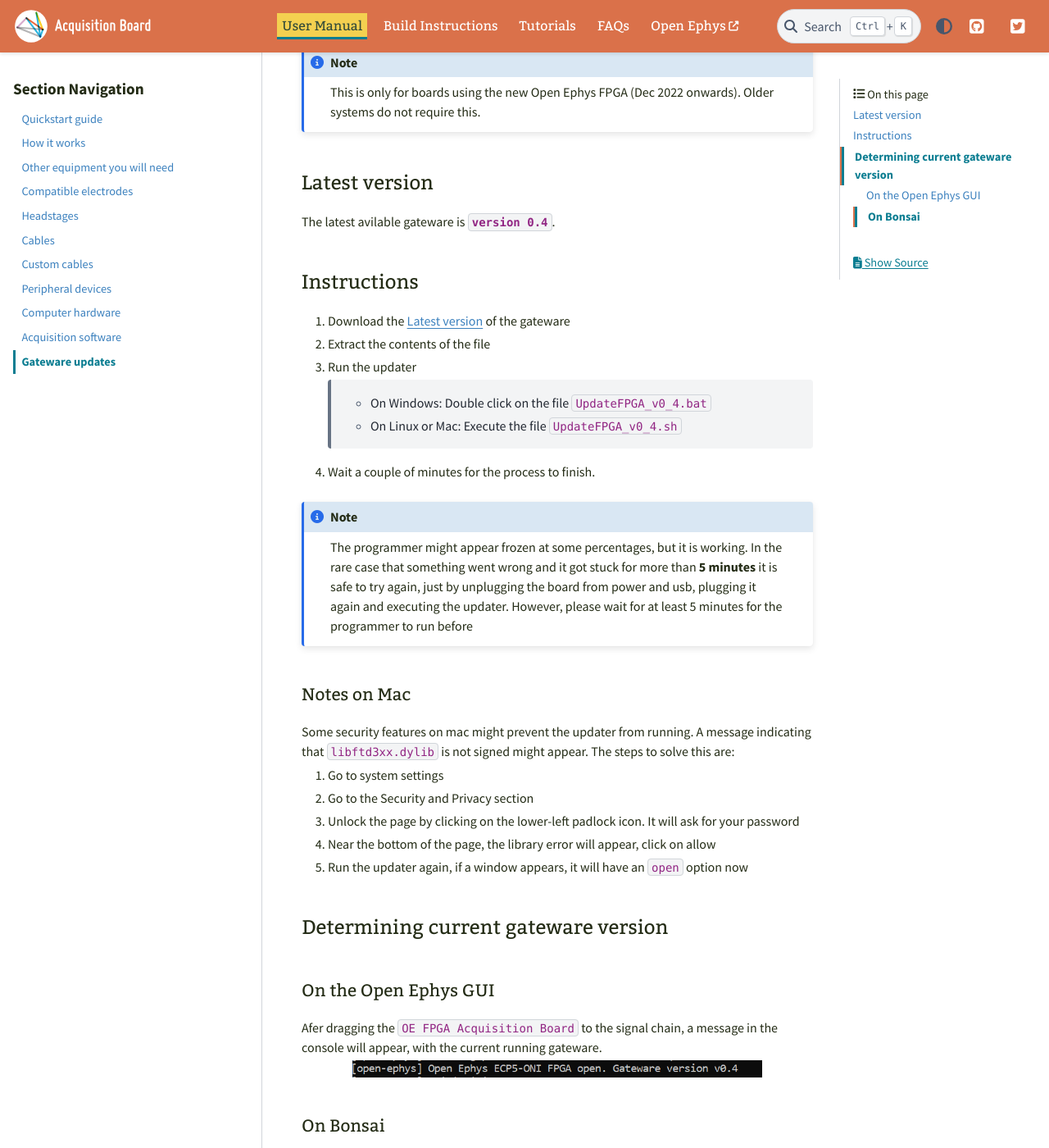
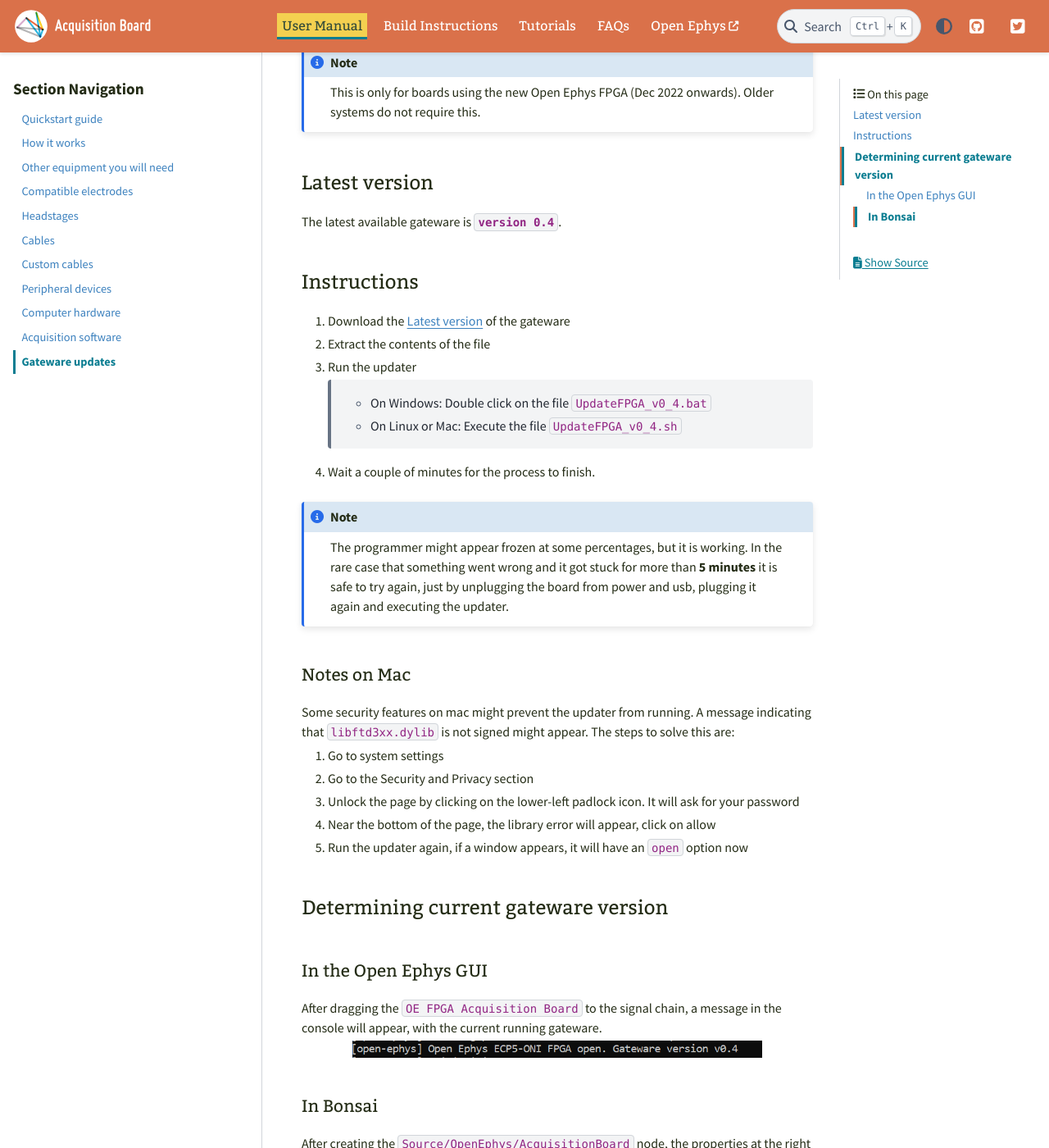
Before and after one commit to open-ephys/acq-board-docs, a Sphinx documentation site: the page built from source/User-Manual/Gateware-Update.rst, in a window 1280 px wide and 1400 px high, scrolled down 332 px. Shown: the whole window at 82% size. Built offline with Sphinx 7.4.7 and the PyData theme 0.15.4, drawn with Linux system fonts in a browser that asks for light colours.

Commit message:
fix typos in gateware page

```diff
--- a/source/User-Manual/Gateware-Update.rst
+++ b/source/User-Manual/Gateware-Update.rst
@@ -14,7 +14,7 @@ the Acquisition Board
 Latest version
 -------------------------
 
-The latest avilable gateware is :download:`version 0.4 </_static/files/OpenEphysFPGA-gw04.zip>`.
+The latest available gateware is :download:`version 0.4 </_static/files/OpenEphysFPGA-gw04.zip>`.
 
 .. _gwupdate_instructions:
 
@@ -36,7 +36,6 @@ Instructions
     In the rare case that something went wrong and it got stuck for more than **5 minutes**
     it is safe to try again, just by unplugging the board from power and usb,
     plugging it again and executing the updater.
-    However, please wait for at least 5 minutes for the programmer to run before
 
 Notes on Mac
 *************************
@@ -55,17 +54,17 @@ this are:
 Determining current gateware version
 ---------------------------------------
 
-On the Open Ephys GUI
+In the Open Ephys GUI
 ***************************
 
-Afer dragging the ``OE FPGA Acquisition Board`` to the signal chain, a message in the console
+After dragging the ``OE FPGA Acquisition Board`` to the signal chain, a message in the console
 will appear, with the current running gateware.
 
 .. image:: /_static/images/usermanual/gateware/GUI-message.png
     :width: 80%
     :align: center
 
-On Bonsai
+In Bonsai
 *********************************
 
 After creating the ``Source/OpenEphys/AcquisitionBoard`` node, the properties at the
```
